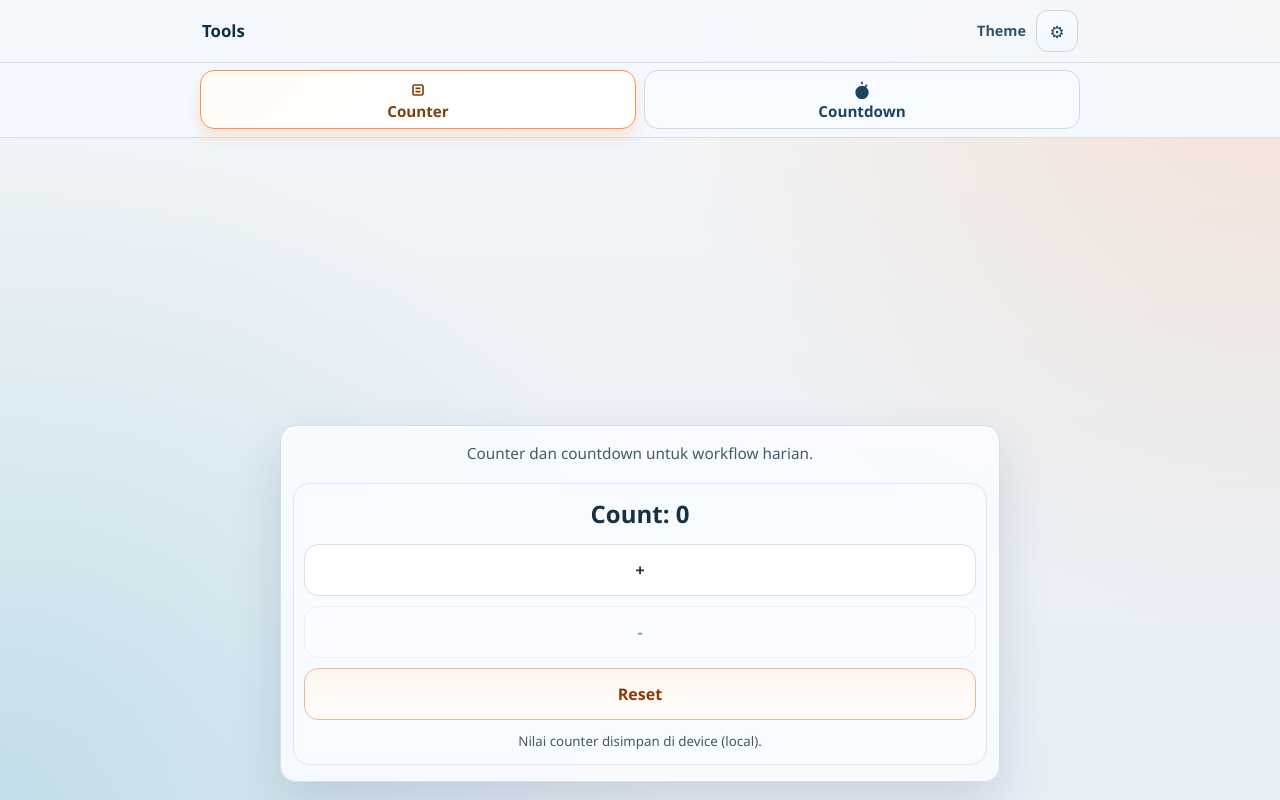
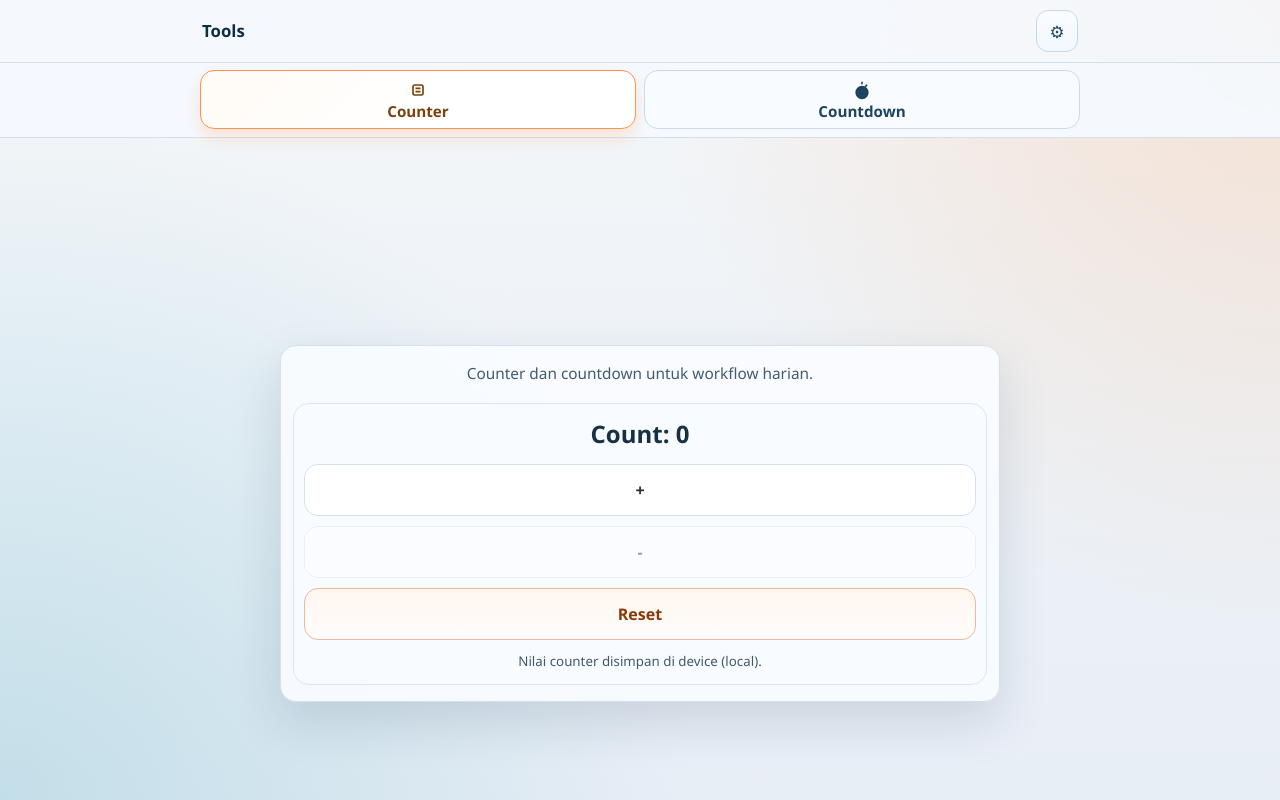
Before and after one commit to yudapc/countdown-app, a React (Vite) app: page /counter in a window 1280 px wide. Built offline with nearby package versions, Linux system fonts and the light colour scheme.

Commit message:
fix: style UI

```diff
--- a/src/App.css
+++ b/src/App.css
@@ -36,7 +36,7 @@
 }
 
 .app-main {
-  min-height: 100vh;
+  min-height: 90vh;
   padding: 152px 10px 18px;
   display: flex;
   align-items: flex-end;
@@ -219,7 +219,7 @@
 
 .floating-countdown-chip {
   position: fixed;
-  top: 120px;
+  top: 150px;
   right: 8px;
   z-index: 20;
   display: flex;
--- a/src/App.jsx
+++ b/src/App.jsx
@@ -86,7 +86,7 @@ function App() {
         <div className="header-inner">
           <h1 className="app-title">Tools</h1>
           <div className="theme-switcher" ref={themeMenuRef}>
-            <span className="theme-label">Theme</span>
+            <span className="theme-label" />
             <div className="theme-menu-wrap">
               <button
                 type="button"
```
